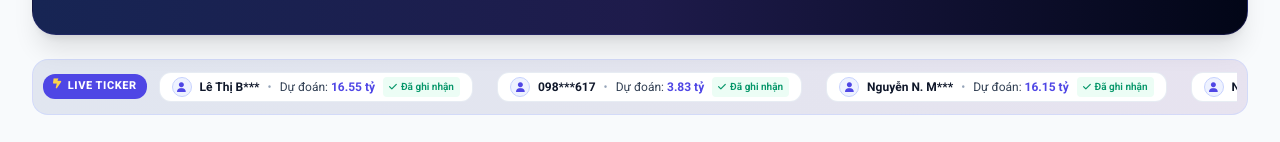
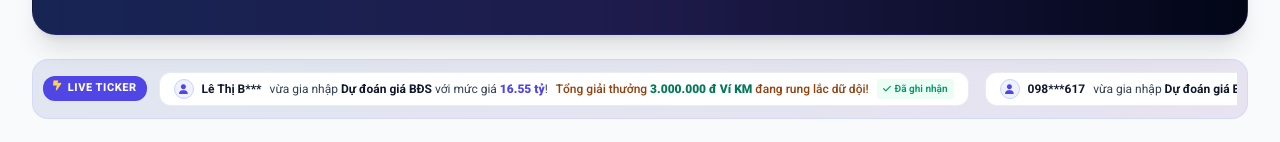
Before and after one commit to tranvureview-ops/bds-realestate, a Next.js app: page /trung-tam-phan-thuong/du-doan-gia-bds in a window 1280 px wide. Shown: the part 487-629 px from the top of the page. Built offline with nearby package versions, Linux system fonts and the light colour scheme; no server answers; the database is empty; a web font is replaced by a local one.

Commit message:
feat: update live ticker message to exciting FOMO format

```diff
--- a/src/views/PricePredictionPage.jsx
+++ b/src/views/PricePredictionPage.jsx
@@ -233,13 +233,13 @@ export default function PricePredictionPage({ projectSlug = null }) {
 
   // Dữ liệu mẫu Live Ticker mặc định giúp SSR & Client đồng nhất 100% không bị giật/nhảy
   const DEFAULT_TICKER_ITEMS = useMemo(() => [
-    { id: 'def-1', userName: 'Ngô B***', price: '5.54', timeText: 'vừa xong', isBot: true },
-    { id: 'def-2', userName: '096***280', price: '5.68', timeText: '1 phút trước', isBot: true },
-    { id: 'def-3', userName: 'Thùy Dương', price: '5.45', timeText: '2 phút trước', isBot: true },
-    { id: 'def-4', userName: 'Lê A. Q***', price: '15.65', timeText: '3 phút trước', isBot: true },
-    { id: 'def-5', userName: 'Đặng M***', price: '16.42', timeText: '5 phút trước', isBot: true },
-    { id: 'def-6', userName: '090***618', price: '15.80', timeText: '7 phút trước', isBot: true },
-    { id: 'def-7', userName: 'Trần Văn H***', price: '5.62', timeText: '10 phút trước', isBot: true }
+    { id: 'def-1', userName: 'Ngô B***', price: '5.54', totalPrize: '2.000.000đ', timeText: 'vừa xong', isBot: true },
+    { id: 'def-2', userName: '096***280', price: '5.68', totalPrize: '3.000.000đ', timeText: '1 phút trước', isBot: true },
+    { id: 'def-3', userName: 'Thùy Dương', price: '5.45', totalPrize: '2.000.000đ', timeText: '2 phút trước', isBot: true },
+    { id: 'def-4', userName: 'Lê A. Q***', price: '15.65', totalPrize: '2.000.000đ', timeText: '3 phút trước', isBot: true },
+    { id: 'def-5', userName: 'Đặng M***', price: '16.42', totalPrize: '3.000.000đ', timeText: '5 phút trước', isBot: true },
+    { id: 'def-6', userName: '090***618', price: '15.80', totalPrize: '2.000.000đ', timeText: '7 phút trước', isBot: true },
+    { id: 'def-7', userName: 'Trần Văn H***', price: '5.62', totalPrize: '3.000.000đ', timeText: '10 phút trước', isBot: true }
   ], []);
 
   // Khởi tạo và đồng bộ bot ngầm nếu chưa có dữ liệu trong storage (không ép re-render layout)
@@ -286,6 +286,7 @@ export default function PricePredictionPage({ projectSlug = null }) {
           price: r.predictedPrice,
           isBot: Boolean(r.is_bot),
           programTitle: prog.projectName || prog.title,
+          totalPrize: (Number(prog.totalPrize) || 2000000).toLocaleString('vi-VN') + ' đ Ví KM',
           timeText: formatRelativeTime(r.createdAt),
           createdAt: r.createdAt || new Date().toISOString()
         });
@@ -447,16 +448,16 @@ export default function PricePredictionPage({ projectSlug = null }) {
             <i className="fa-solid fa-bolt-lightning text-amber-300 animate-bounce"></i>
             <span>Live Ticker</span>
           </div>
-          <div className="overflow-x-auto no-scrollbar scrollbar-none [&::-webkit-scrollbar]:hidden [-ms-overflow-style:none] [scrollbar-width:none] whitespace-nowrap flex items-center gap-6 text-xs text-slate-700 py-0.5 w-full">
+          <div className="overflow-x-auto no-scrollbar scrollbar-none [&::-webkit-scrollbar]:hidden [-ms-overflow-style:none] [scrollbar-width:none] whitespace-nowrap flex items-center gap-4 text-xs text-slate-700 py-0.5 w-full">
             {tickerEvents.map((evt, idx) => (
-              <div key={evt.id || `${evt.userName}-${idx}`} className="inline-flex items-center gap-2 shrink-0 bg-white px-3 py-1 rounded-xl border border-slate-200/80 shadow-2xs">
-                <div className="w-5 h-5 rounded-full bg-indigo-50 border border-indigo-200 text-indigo-600 flex items-center justify-center text-[10px]">
+              <div key={evt.id || `${evt.userName}-${idx}`} className="inline-flex items-center gap-2 shrink-0 bg-white px-3.5 py-1.5 rounded-xl border border-slate-200/80 shadow-2xs">
+                <div className="w-5 h-5 rounded-full bg-indigo-50 border border-indigo-200 text-indigo-600 flex items-center justify-center text-[10px] shrink-0">
                   <i className="fa-solid fa-user"></i>
                 </div>
                 <span className="font-bold text-slate-900">{evt.userName}</span>
-                <span className="text-slate-400">•</span>
-                <span>Dự đoán: <strong className="text-indigo-600 font-mono font-bold">{evt.price} tỷ</strong></span>
-                <span className="text-[10px] text-emerald-600 font-semibold bg-emerald-50 px-1.5 py-0.5 rounded flex items-center gap-1">
+                <span>vừa gia nhập <strong className="text-slate-900 font-bold">Dự đoán giá BĐS</strong> với mức giá <strong className="text-indigo-600 font-mono font-black">{evt.price} tỷ</strong>!</span>
+                <span className="text-amber-800 font-medium">Tổng giải thưởng <strong className="text-emerald-700 font-mono font-black">{evt.totalPrize || '2.000.000 đ Ví KM'}</strong> đang rung lắc dữ dội!</span>
+                <span className="text-[10px] text-emerald-600 font-semibold bg-emerald-50 px-1.5 py-0.5 rounded flex items-center gap-1 shrink-0">
                   <i className="fa-solid fa-check text-[9px]"></i>
                   <span>Đã ghi nhận</span>
                 </span>
```
